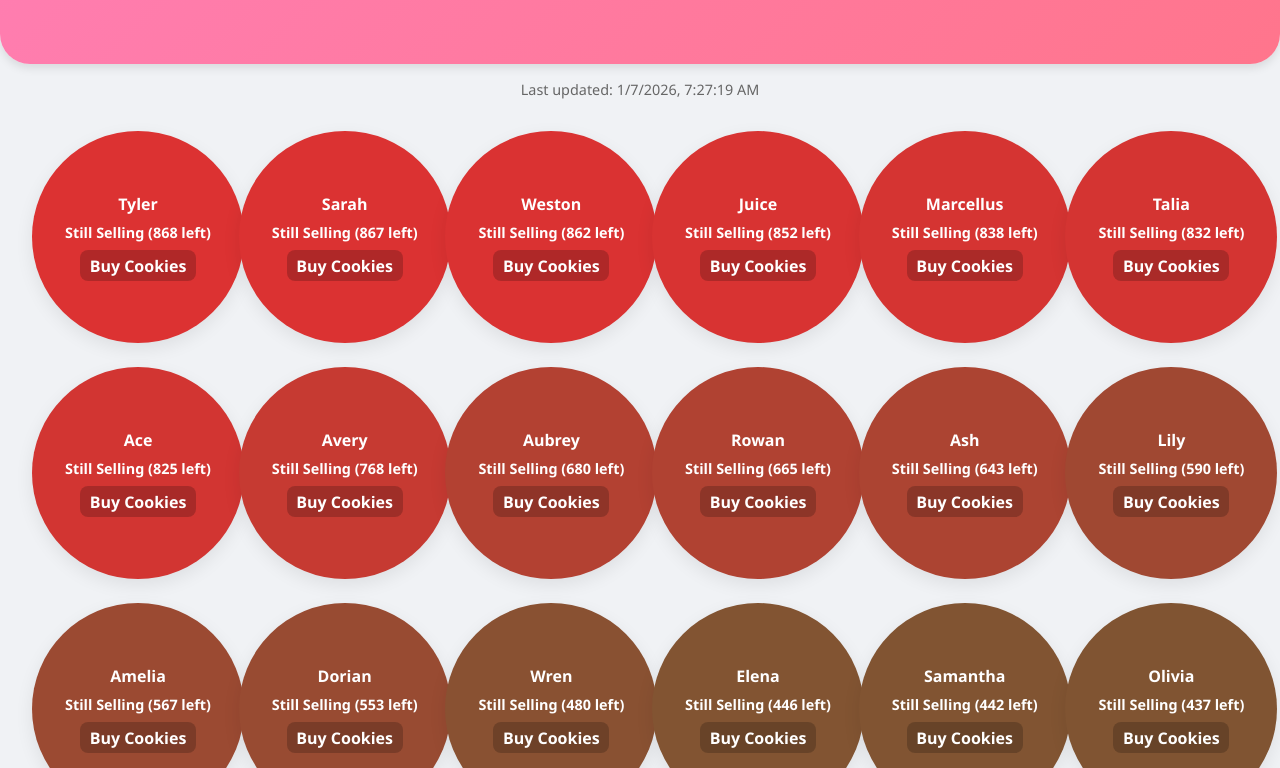
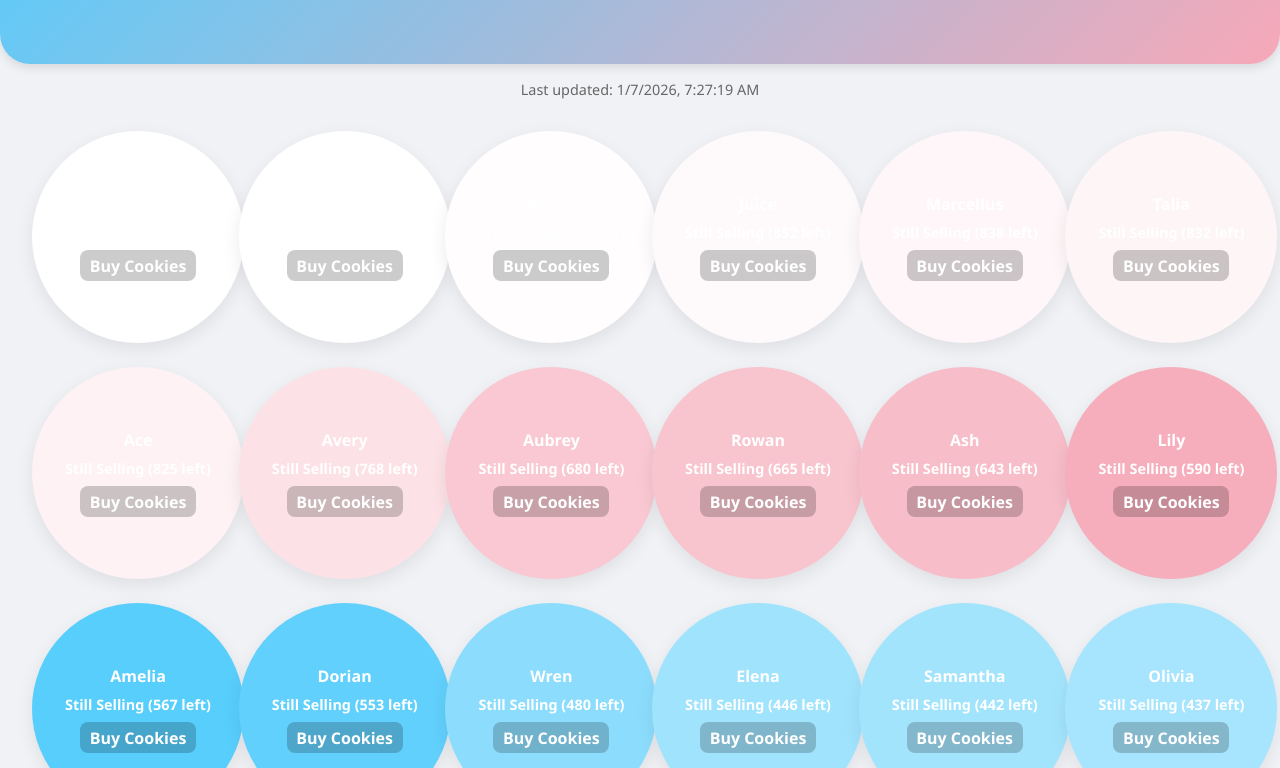
Before and after one commit to cyberne11447758/cookie-tracker, a website: page docs/index.html in a window 1280 px wide. Shown: the part 129-897 px from the top of the page. Drawn offline with Linux system fonts and the light colour scheme.

Commit message:
Change header gradient and bubble background colors
Updated header gradient colors and modified bubble background logic to use a new color scheme inspired by the Trans flag.

```diff
--- a/docs/index.html
+++ b/docs/index.html
@@ -14,7 +14,7 @@
   }
 
   header {
-    background: linear-gradient(135deg, #ff7eb3, #ff758c);
+    background: linear-gradient(135deg, #55cdfc, #f7a8b8); /* light blue → pink */
     color: white;
     text-align: center;
     padding: 3rem 1rem;
@@ -33,7 +33,6 @@
     margin: 1rem 0 2rem 0;
   }
 
-  /* ===== Bubble Grid ===== */
   .scout-grid {
     display: grid;
     grid-template-columns: repeat(auto-fit, minmax(180px, 1fr));
@@ -57,6 +56,7 @@
     padding: 1rem;
     box-shadow: 0 6px 18px rgba(0,0,0,0.08);
     transition: transform 0.2s, box-shadow 0.2s;
+    overflow: hidden;
   }
   .scout-bubble:hover {
     transform: translateY(-4px);
@@ -78,7 +78,6 @@
   }
   .bubble-link:hover { background: rgba(0,0,0,0.35); transform: translateY(-1px); }
 
-  /* Goal Met Overlay */
   .goal-met {
     filter: grayscale(50%);
     opacity: 0.8;
@@ -86,7 +85,7 @@
   .goal-met .bubble-link {
     text-decoration: line-through;
     opacity: 0.5;
-    pointer-events: auto; /* still clickable but visually de-emphasized */
+    pointer-events: auto;
   }
 
   footer {
@@ -128,8 +127,6 @@ fetch("data/results.json")
   .then(r => r.json())
   .then(data => {
     const rows = document.getElementById("rows");
-
-    // Find highest remaining for gradient scaling
     const maxRemaining = Math.max(...data.map(d => d.remaining || 0));
 
     // Sort: Still Selling first (highest remaining first), then Goal Met
@@ -143,18 +140,31 @@ fetch("data/results.json")
       const bubble = document.createElement("div");
       bubble.className = "scout-bubble";
 
-      // Set gradient or solid green
       if (scout.status === "Goal Met") {
         bubble.style.background = "#198754"; // solid green
         bubble.classList.add("goal-met");
       } else {
-        // Gradient: red -> yellow -> green based on remaining
         const ratio = (scout.remaining || 0) / (maxRemaining || 1);
-        // Convert ratio to color (red = most cookies left, yellow middle, green = low)
-        const red = Math.floor(220 * ratio + 35*(1-ratio)); // more remaining → redder
-        const green = Math.floor(120 * (1 - ratio) + 50*ratio); // less remaining → greener
-        const blue = 50;
-        bubble.style.background = `rgb(${red}, ${green}, ${blue})`;
+        // Trans flag inspired: light pink → white → light blue
+        const pink = [245, 169, 184]; // #f5a9b8
+        const white = [255,255,255];
+        const blue = [85,205,252]; // #55cdfc
+
+        let color;
+        if (ratio > 0.66) {
+          // Mostly pink
+          const t = (ratio-0.66)/0.34;
+          color = pink.map((c,i) => Math.round(c*(1-t) + white[i]*t));
+        } else if (ratio > 0.33) {
+          // White
+          const t = (ratio-0.33)/0.33;
+          color = white.map((c,i) => Math.round(c*(1-t) + blue[i]*t));
+        } else {
+          // Mostly blue
+          const t = ratio/0.33;
+          color = blue.map((c,i) => Math.round(c*(1-t) + white[i]*t));
+        }
+        bubble.style.background = `rgb(${color.join(',')})`;
       }
 
       bubble.innerHTML = `
```
